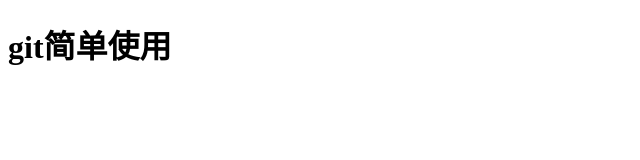
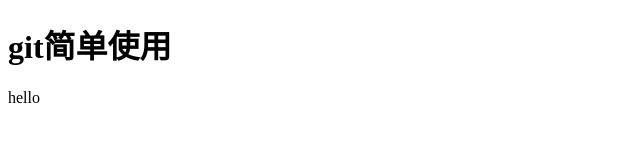
Before and after one commit to 15884476255/vueStudy, a plain HTML site: page index.html in a window 1280 px wide. Shown: the full height of the page, 0-640 px from the left. Drawn offline with Linux system fonts and the light colour scheme.

Commit message:
增加了一个标签

```diff
--- a/index.html
+++ b/index.html
@@ -8,6 +8,8 @@
 </head>
 <body>
     <h1>git简单使用</h1>
+    <!-- 增加了一些注释 -->
+    <p>hello</p>
     <script src="/src/js/git.js"></script>
 </body>
 </html>
```
